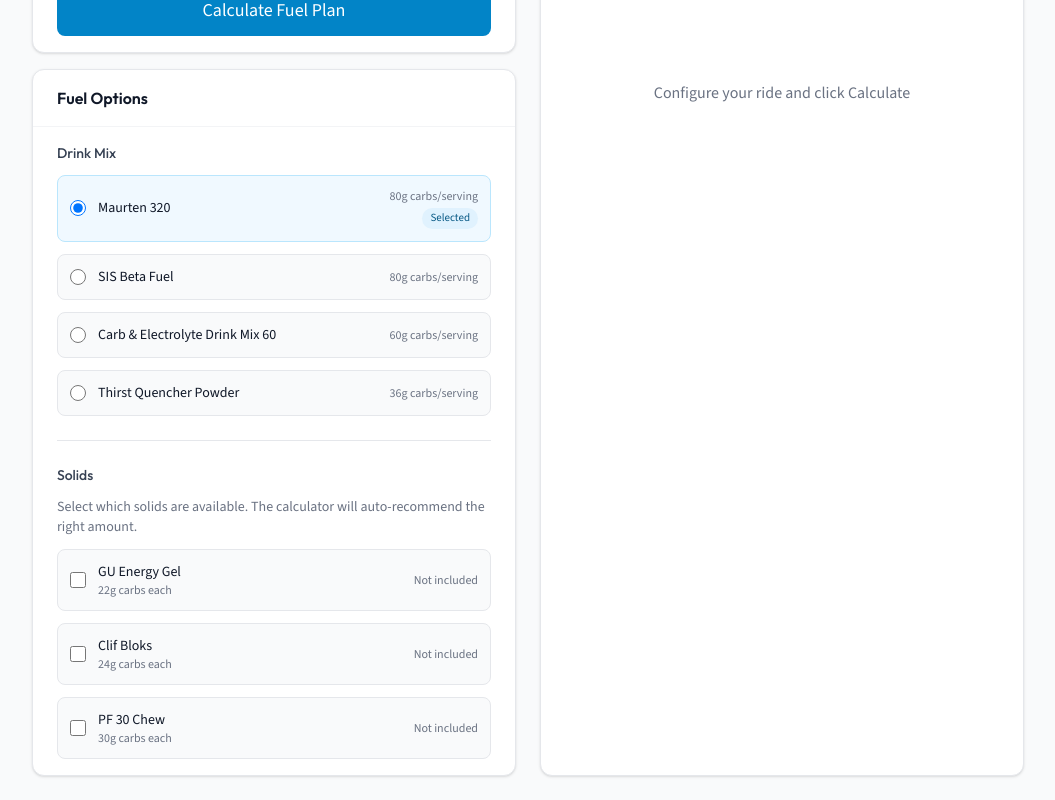
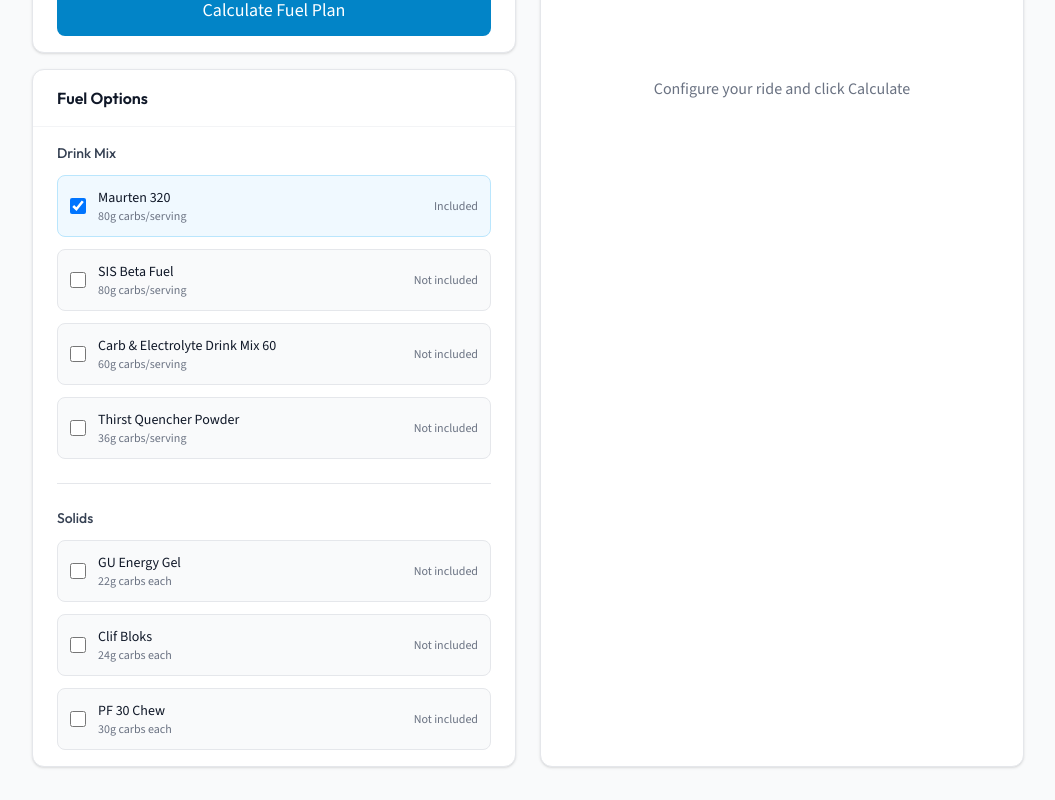
Before and after one commit to Ian-Larson/Cycling-Nutrition, a React (Vite) app: page / in a window 1280 px wide. Shown: the part 735-1535 px from the top of the page, without its empty margins (112-1167 px from the left). Built offline with nearby package versions, Linux system fonts and the light colour scheme.

Commit message:
fix: simplify planner summary and align fuel option controls

```diff
--- a/src/components/planner/drink-mix-selector.tsx
+++ b/src/components/planner/drink-mix-selector.tsx
@@ -1,5 +1,5 @@
 import { clsx } from 'clsx';
-import { Radio } from '@/components/ui';
+import { Checkbox } from '@/components/ui';
 import type { Product } from '@/types';
 
 interface DrinkMixSelectorProps {
@@ -18,7 +18,7 @@
   const effectiveSelectedId = selectedId ?? drinkMixes[0].id;
 
   return (
-    <div className="space-y-3" role="radiogroup" aria-label="Drink mix">
+    <div className="space-y-3">
       {drinkMixes.map((mix) => {
         const isSelected = mix.id === effectiveSelectedId;
         return (
@@ -33,24 +33,25 @@
             )}
           >
             <div className="flex items-center gap-3">
-              <Radio
+              <Checkbox
                 id={`drink-mix-${mix.id}`}
-                name="drink-mix"
                 checked={isSelected}
-                onChange={() => onChange(mix.id)}
+                onChange={(checked) => {
+                  if (checked) {
+                    onChange(mix.id);
+                  }
+                }}
                 aria-label={`Select ${mix.name}`}
               />
-              <p className="font-medium text-sm">{mix.name}</p>
+              <div>
+                <p className="font-medium text-sm">{mix.name}</p>
+                <p className="text-xs text-gray-500">
+                  {mix.nutrition.carbsGrams}g carbs/serving
+                </p>
+              </div>
             </div>
-            <div className="text-right">
-              <p className="text-xs text-gray-500">
-                {mix.nutrition.carbsGrams}g carbs/serving
-              </p>
-              {isSelected && (
-                <span className="mt-1 inline-block rounded-full bg-brand-100 px-2 py-0.5 text-[11px] font-medium text-brand-800">
-                  Selected
-                </span>
-              )}
+            <div className="text-xs font-medium text-gray-500">
+              {isSelected ? 'Included' : 'Not included'}
             </div>
           </label>
         );
--- a/src/components/planner/solid-fuel-selector.tsx
+++ b/src/components/planner/solid-fuel-selector.tsx
@@ -35,9 +35,6 @@
 
   return (
     <div className="space-y-3">
-      <p className="text-sm text-gray-500">
-        Select which solids are available. The calculator will auto-recommend the right amount.
-      </p>
       {solidProducts.map((product) => {
         const isSelected = selectedIds.includes(product.id);
         return (
--- a/src/pages/planner.tsx
+++ b/src/pages/planner.tsx
@@ -61,13 +61,6 @@
   };
 
   const dismissToast = useCallback(() => setToastMessage(null), []);
-  const planCarbsPerHour =
-    plan && plan.rideCharacteristics.durationMinutes > 0
-      ? Math.round(
-          (plan.summary.totalCarbsPlanned / plan.rideCharacteristics.durationMinutes) *
-            60
-        )
-      : 0;
 
   return (
     <div className="max-w-5xl mx-auto px-4 py-6">
@@ -125,33 +118,6 @@
         <div>
           {plan ? (
             <>
-              <Card className="mb-4 border-brand-100 bg-brand-50/70 md:sticky md:top-20 md:z-10">
-                <CardContent className="py-3">
-                  <div className="grid grid-cols-2 gap-3 text-sm">
-                    <div>
-                      <p className="text-xs text-gray-500">Carbs / Hour</p>
-                      <p className="font-semibold text-brand-700">{planCarbsPerHour}g/h</p>
-                    </div>
-                    <div>
-                      <p className="text-xs text-gray-500">Hydration</p>
-                      <p className="font-semibold">{plan.summary.hydrationMl}ml</p>
-                    </div>
-                    {plan.summary.sodiumMgPerHour !== undefined && (
-                      <div>
-                        <p className="text-xs text-gray-500">Sodium / Hour</p>
-                        <p className="font-semibold">{plan.summary.sodiumMgPerHour}mg</p>
-                      </div>
-                    )}
-                    <div>
-                      <p className="text-xs text-gray-500">Refuels</p>
-                      <p className="font-semibold">
-                        {plan.rideCharacteristics.refuelStops || 0}
-                      </p>
-                    </div>
-                  </div>
-                </CardContent>
-              </Card>
-
               <FuelResult plan={plan} bottles={bottles} products={products} />
               <Button
                 className="w-full mt-4"
```
